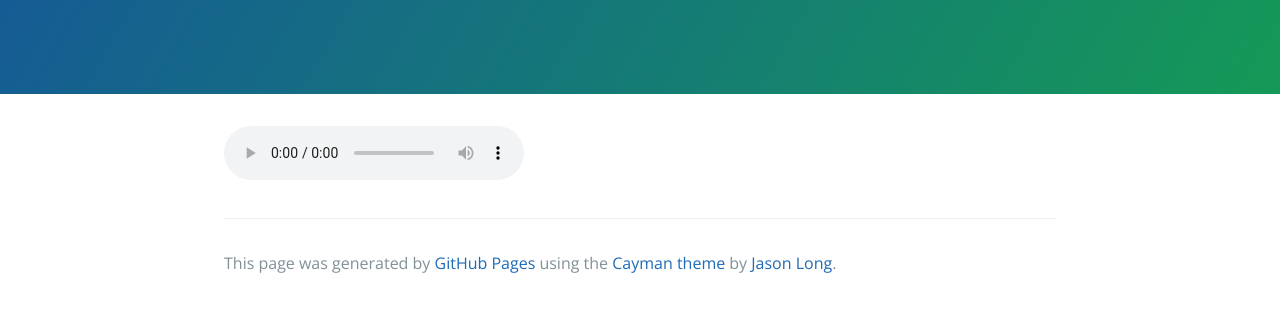
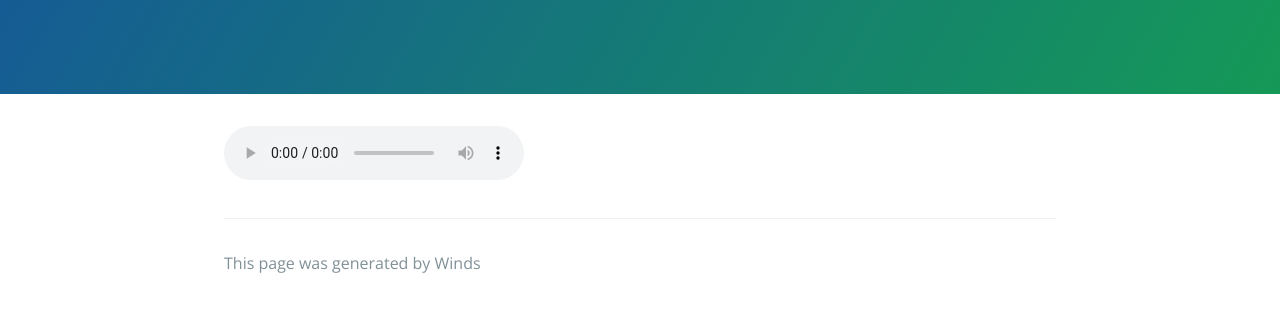
Before and after one commit to winds/winds.github.io, a plain HTML site: page index.html in a window 1280 px wide. Shown: the part 176-488 px from the top of the page. Drawn offline with nearby package versions, Linux system fonts and the light colour scheme.

Commit message:
Update index.html

```diff
--- a/index.html
+++ b/index.html
@@ -20,7 +20,7 @@
 
       <footer class="site-footer">
 
-        <span class="site-footer-credits">This page was generated by <a href="https://pages.github.com">GitHub Pages</a> using the <a href="https://github.com/jasonlong/cayman-theme">Cayman theme</a> by <a href="https://twitter.com/jasonlong">Jason Long</a>.</span>
+        <span class="site-footer-credits">This page was generated by Winds</span>
       </footer>
 
     </section>
```
